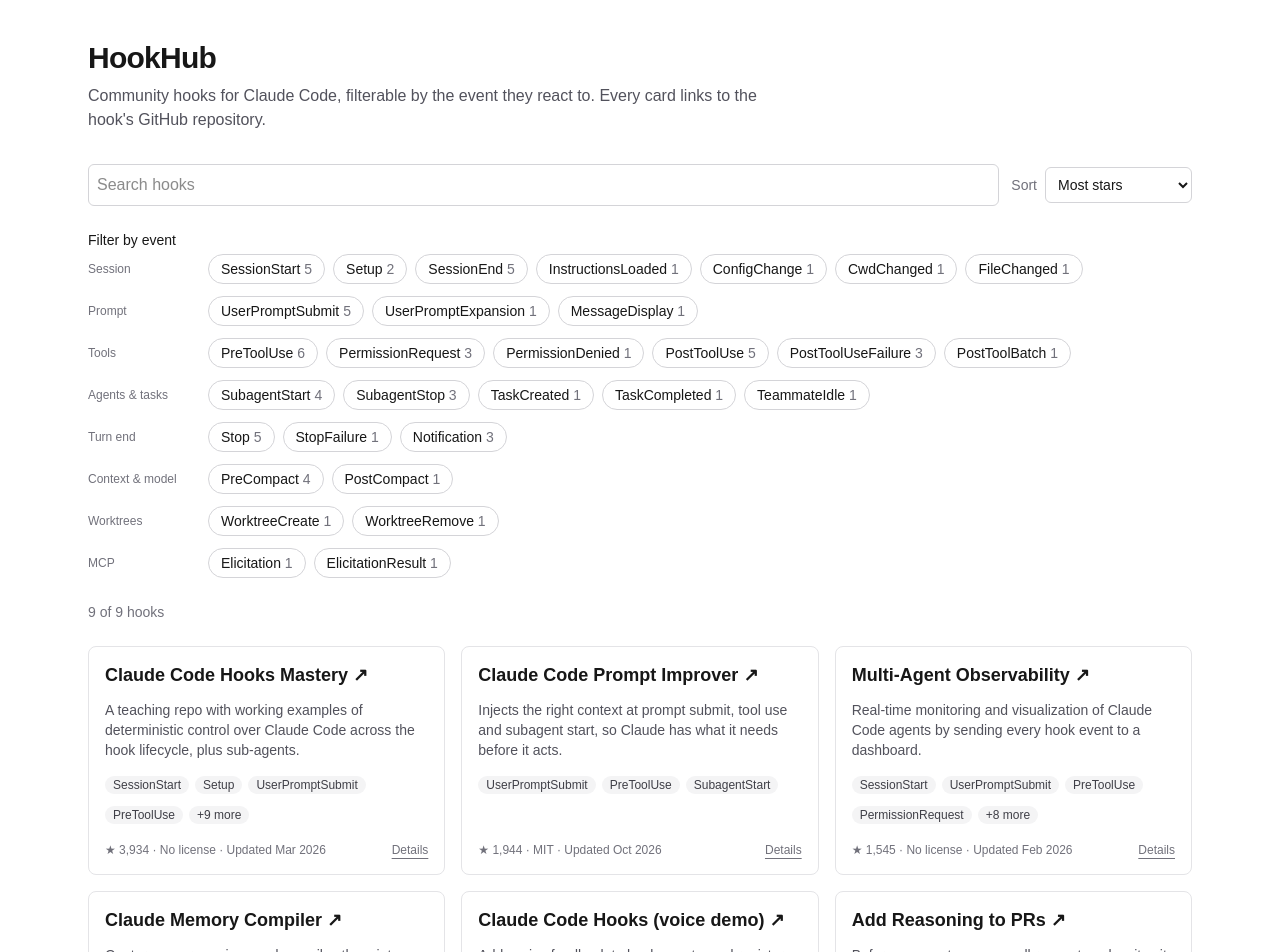
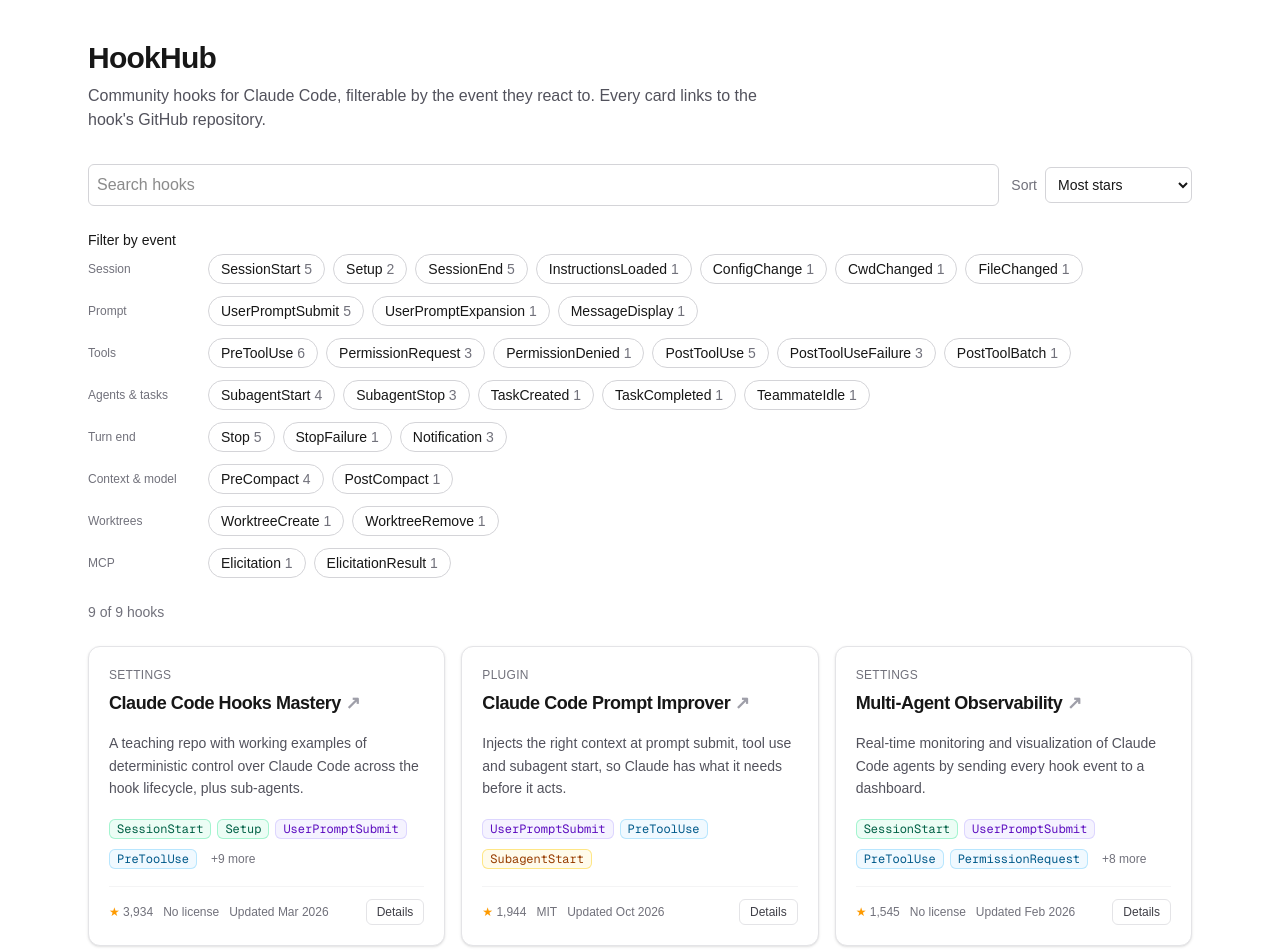
Before and after one commit to pjsoliveira/hookhub, a Next.js app: page / in a window 1280 px wide. Shown: the top 952 px of the page. Built offline with nearby package versions, Linux system fonts and the light colour scheme.

Commit message:
Make hook cards easier to scan: tinted event badges and a clearer footer
Co-Authored-By: Claude Sonnet 5.5 <noreply@anthropic.com>

```diff
--- a/src/components/HookCard.tsx
+++ b/src/components/HookCard.tsx
@@ -1,5 +1,5 @@
 import Link from "next/link";
-import { repoUrl } from "@/lib/hooks/load";
+import { events, repoUrl } from "@/lib/hooks/load";
 import type { GithubMeta, Hook } from "@/lib/hooks/schema";
 
 const MAX_EVENT_BADGES = 4;
@@ -17,51 +17,94 @@ export function Badge({ children, tone = "neutral" }: { children: React.ReactNod
   return <span className={`rounded-full px-2 py-0.5 text-xs font-medium ${styles}`}>{children}</span>;
 }
 
+// Event badges are tinted by event group, so a card's behavior reads at a glance.
+// Full class names (no string building) so Tailwind can find them.
+const GROUP_TONES: Record<string, string> = {
+  Session: "bg-emerald-50 text-emerald-800 ring-emerald-200 dark:bg-emerald-950/50 dark:text-emerald-300 dark:ring-emerald-900",
+  Prompt: "bg-violet-50 text-violet-800 ring-violet-200 dark:bg-violet-950/50 dark:text-violet-300 dark:ring-violet-900",
+  Tools: "bg-sky-50 text-sky-800 ring-sky-200 dark:bg-sky-950/50 dark:text-sky-300 dark:ring-sky-900",
+  "Agents & tasks": "bg-amber-50 text-amber-800 ring-amber-200 dark:bg-amber-950/50 dark:text-amber-300 dark:ring-amber-900",
+  "Turn end": "bg-rose-50 text-rose-800 ring-rose-200 dark:bg-rose-950/50 dark:text-rose-300 dark:ring-rose-900",
+  "Context & model": "bg-cyan-50 text-cyan-800 ring-cyan-200 dark:bg-cyan-950/50 dark:text-cyan-300 dark:ring-cyan-900",
+  Worktrees: "bg-slate-100 text-slate-800 ring-slate-200 dark:bg-slate-800/60 dark:text-slate-300 dark:ring-slate-700",
+  MCP: "bg-fuchsia-50 text-fuchsia-800 ring-fuchsia-200 dark:bg-fuchsia-950/50 dark:text-fuchsia-300 dark:ring-fuchsia-900",
+};
+const FALLBACK_TONE = "bg-zinc-100 text-zinc-700 ring-zinc-200 dark:bg-zinc-800 dark:text-zinc-300 dark:ring-zinc-700";
+
+const groupOf = new Map(events.map((event) => [event.name, event.group]));
+
+const INSTALL_LABELS = { plugin: "Plugin", settings: "Settings", script: "Script" } as const;
+
+function EventBadge({ name }: { name: string }) {
+  const tone = GROUP_TONES[groupOf.get(name) ?? ""] ?? FALLBACK_TONE;
+  return (
+    <span className={`rounded-md px-2 py-0.5 font-mono text-xs ring-1 ring-inset ${tone}`}>{name}</span>
+  );
+}
+
 export function HookCard({ hook, meta }: { hook: Hook; meta?: GithubMeta }) {
   const shown = hook.events.slice(0, MAX_EVENT_BADGES);
   const hidden = hook.events.length - shown.length;
-  const facts = [
-    meta ? `★ ${meta.stars.toLocaleString("en-US")}` : null,
-    meta ? (meta.license ?? "No license") : null,
-    meta ? `Updated ${formatMonth(meta.pushedAt)}` : null,
-  ].filter(Boolean);
 
   return (
-    <article className="flex flex-col gap-3 rounded-lg border border-zinc-200 p-4 dark:border-zinc-800">
-      <div className="flex items-start justify-between gap-2">
-        <h2 className="text-lg font-semibold leading-snug">
+    <article className="flex flex-col gap-4 rounded-xl border border-zinc-200 bg-white p-5 shadow-sm transition duration-150 hover:-translate-y-0.5 hover:border-zinc-400 hover:shadow-md motion-reduce:transition-none motion-reduce:hover:translate-y-0 dark:border-zinc-800 dark:bg-zinc-900/50 dark:hover:border-zinc-600">
+      <div className="flex flex-col gap-2">
+        <div className="flex items-center gap-2 text-xs">
+          <span className="font-medium uppercase tracking-wide text-zinc-500">{INSTALL_LABELS[hook.install]}</span>
+          {meta?.archived && <Badge tone="warn">Archived</Badge>}
+        </div>
+        <h2 className="text-lg font-semibold leading-snug tracking-tight">
           <a
             href={repoUrl(hook.repo)}
             target="_blank"
             rel="noopener noreferrer"
-            className="underline-offset-4 hover:underline focus-visible:underline"
+            className="rounded underline-offset-4 outline-offset-4 hover:underline focus-visible:outline-2 focus-visible:outline-sky-600"
           >
             {hook.name}
             <span className="sr-only"> (opens {hook.repo} on GitHub)</span>
-            <span aria-hidden="true"> ↗</span>
+            <span aria-hidden="true" className="text-zinc-400">
+              {" "}
+              ↗
+            </span>
           </a>
         </h2>
-        {meta?.archived && <Badge tone="warn">Archived</Badge>}
       </div>
 
-      <p className="text-sm text-zinc-600 dark:text-zinc-400">{hook.description}</p>
+      <p className="text-sm leading-relaxed text-zinc-600 dark:text-zinc-400">{hook.description}</p>
 
       <ul className="flex flex-wrap gap-1.5" aria-label="Events">
         {shown.map((event) => (
           <li key={event}>
-            <Badge>{event}</Badge>
+            <EventBadge name={event} />
           </li>
         ))}
         {hidden > 0 && (
           <li>
-            <Badge>+{hidden} more</Badge>
+            <span className="rounded-md px-2 py-0.5 text-xs text-zinc-500">+{hidden} more</span>
           </li>
         )}
       </ul>
 
-      <div className="mt-auto flex flex-wrap items-center justify-between gap-2 pt-1 text-xs text-zinc-500">
-        <span>{facts.join(" · ")}</span>
-        <Link href={`/hooks/${hook.slug}`} className="font-medium underline underline-offset-4">
+      <div className="mt-auto flex items-center justify-between gap-3 border-t border-zinc-100 pt-3 text-xs text-zinc-500 dark:border-zinc-800">
+        {meta ? (
+          <p className="flex flex-wrap items-center gap-x-2.5 gap-y-1">
+            <span>
+              <span aria-hidden="true" className="text-amber-500">
+                ★
+              </span>{" "}
+              {meta.stars.toLocaleString("en-US")}
+              <span className="sr-only"> stars</span>
+            </span>
+            <span>{meta.license ?? "No license"}</span>
+            <span>Updated {formatMonth(meta.pushedAt)}</span>
+          </p>
+        ) : (
+          <span />
+        )}
+        <Link
+          href={`/hooks/${hook.slug}`}
+          className="shrink-0 rounded-md border border-zinc-200 px-2.5 py-1 font-medium text-zinc-700 transition-colors hover:bg-zinc-100 dark:border-zinc-700 dark:text-zinc-300 dark:hover:bg-zinc-800"
+        >
           Details
           <span className="sr-only"> for {hook.name}</span>
         </Link>
```
